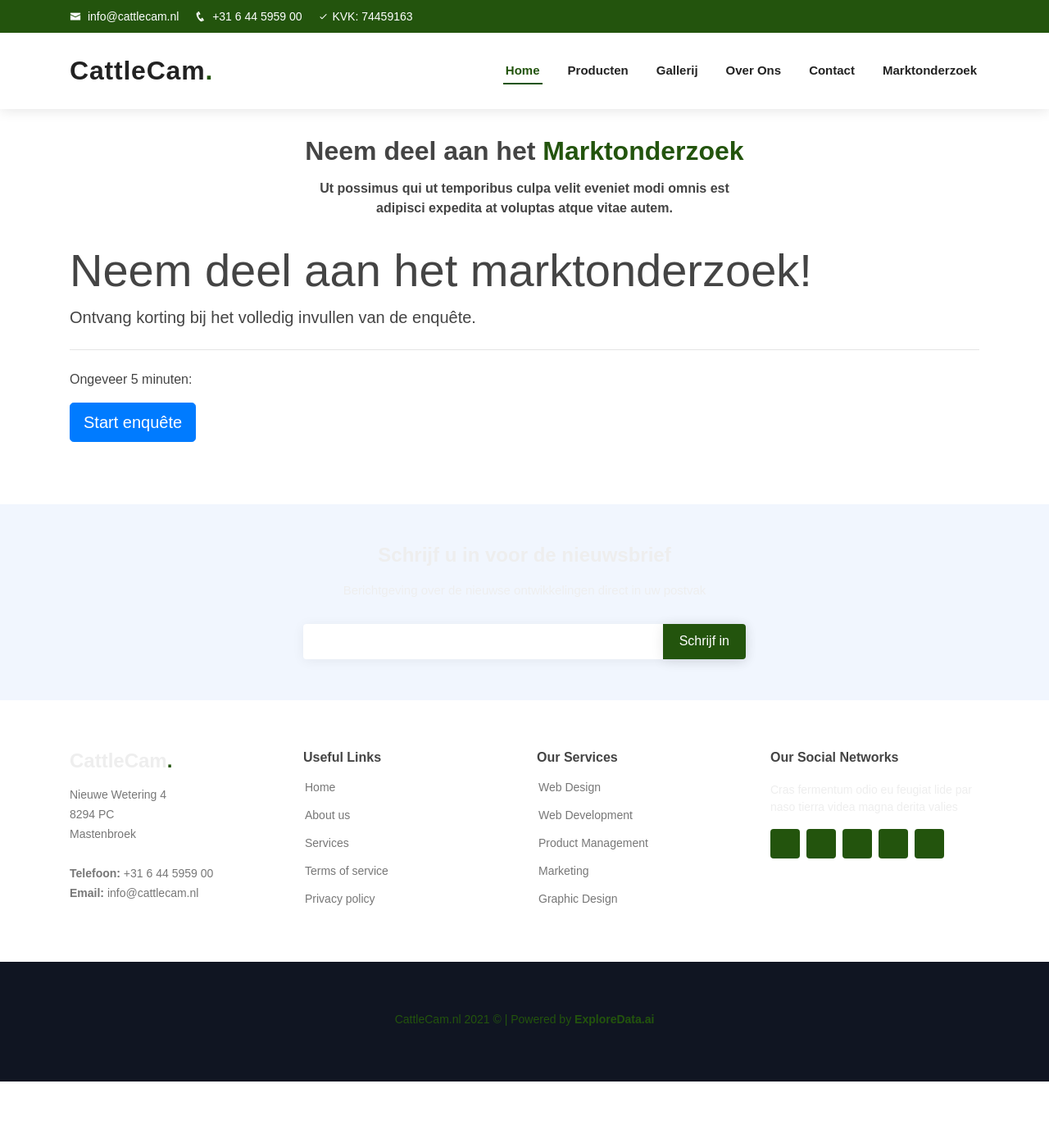
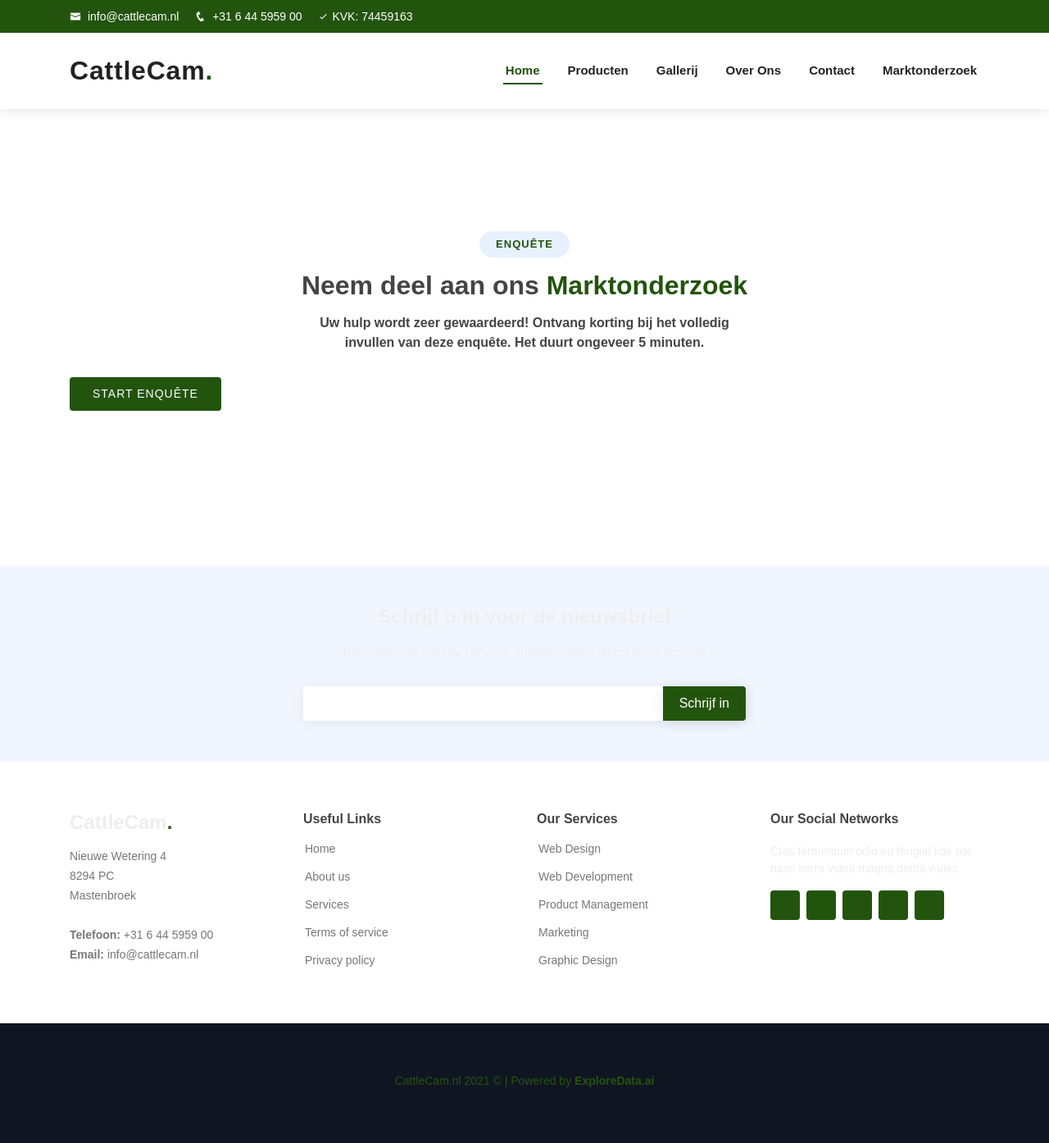
Before and after one commit to jorikslotman/CattleCam_web, a Django app: page /survey/ in a window 1280 px wide. Shown: the whole page at 82% size. Before the commit the page ends 1319 px from the top, so only its background shows below. Run offline with Django 3.2, Linux system fonts and the light colour scheme; some libraries are stand-ins or nearby versions; some web fonts are replaced.

Commit message:
changed survey

```diff
--- a/cattleweb_root/cattleweb/apps/survey/templates/survey/index.html
+++ b/cattleweb_root/cattleweb/apps/survey/templates/survey/index.html
@@ -5,16 +5,33 @@
 
 {% block content %}
 
-
-<section id="Marktonderzoek" class="portfolio">
+<section id="marktonderzoek" class="portfolio">
     <div class="container" data-aos="fade-up">
 
       <div class="section-title">
-            <h3>Neem deel aan het <span>Marktonderzoek</span></h3>
-            <p>Ut possimus qui ut temporibus culpa velit eveniet modi omnis est adipisci expedita at voluptas atque
-                vitae autem.</p>
+        <h2>Enquête</h2>
+        <h3>Neem deel aan ons <span>Marktonderzoek</span></h3>
+        <p>Uw hulp wordt zeer gewaardeerd! Ontvang korting bij het volledig invullen van deze enquête. Het duurt ongeveer 5 minuten. </p>
       </div>
-        <div>
+
+
+        <div class="d-flex">
+            <a href="{% url 'survey:assess' survey_id=1 %}" class="btn-enquete scrollto">Start enquête</a>
+
+      </div>
+
+
+    </div>
+  </section><!-- End Portfolio Section -->
+
+
+
+
+
+<!-- <section id="Marktonderzoek" class="portfolio">
+    <div class="container" data-aos="fade-up">
+
+
         <h1 class="display-4">Neem deel aan het marktonderzoek!</h1>
         <p class="lead">Ontvang korting bij het volledig invullen van de enquête.</p>
         <hr class="my-4">
@@ -24,5 +41,5 @@
         </p>
         </div>
     </div>
-</section>
+</section> -->
 {% endblock %}
--- a/cattleweb_root/cattleweb/static/cattleweb/css/cattlecam.css
+++ b/cattleweb_root/cattleweb/static/cattleweb/css/cattlecam.css
@@ -436,7 +436,7 @@ h1, h2, h3, h4, h5, h6 {
 }
 
 /*--------------------------------------------------------------
-# Hero Section
+# hero Section
 --------------------------------------------------------------*/
 #hero {
   width: 100%;
@@ -611,6 +611,24 @@ section {
   .section-title p {
     width: 50%;
   }
+}
+
+.btn-enquete {
+  font-family: "Roboto", sans-serif;
+  text-transform: uppercase;
+  font-weight: 500;
+  font-size: 14px;
+  letter-spacing: 1px;
+  display: inline-block;
+  padding: 10px 28px;
+  border-radius: 4px;
+  transition: 0.5s;
+  color: #fff;
+  background: #23540d!important;
+}
+
+.btn-enquete:hover {
+  background: #247cf0;
 }
 
 /*--------------------------------------------------------------
@@ -1811,3 +1829,66 @@ section {
     padding: 2px 0;
   }
 }
+
+
+
+
+#marktonderzoek {
+  width: 100%;
+  height: 75vh;
+  background-size: cover;
+  position: relative;
+}
+
+#marktonderzoek:before {
+  content: "";
+  background: rgba(255, 255, 255, 0.6);
+  position: absolute;
+  bottom: 0;
+  top: 0;
+  left: 0;
+  right: 0;
+}
+
+#marktonderzoek .container {
+  position: relative;
+  padding-top: 132px;
+}
+
+@media (max-width: 992px) {
+  #marktonderzoek .container {
+    padding-top: 58px;
+  }
+}
+
+/*--------------------------------------------------------------
+# Marktonderzoek
+--------------------------------------------------------------*/
+
+
+
+
+.btn-enquete {
+  font-family: "Roboto", sans-serif;
+  text-transform: uppercase;
+  font-weight: 500;
+  font-size: 14px;
+  letter-spacing: 1px;
+  display: inline-block;
+  padding: 10px 28px;
+  border-radius: 4px;
+  transition: 0.5s;
+  color: #fff;
+  background: #23540d;
+}
+
+.btn-enquete:hover {
+  background: #247cf0;
+}
+
+
+@media (max-width: 768px) {
+  .btn-enquete {
+    font-size: 13px;
+  }
+}
```
Also changed, not shown: 1 other file. Lines whose indentation alone changed are shown as unchanged.
